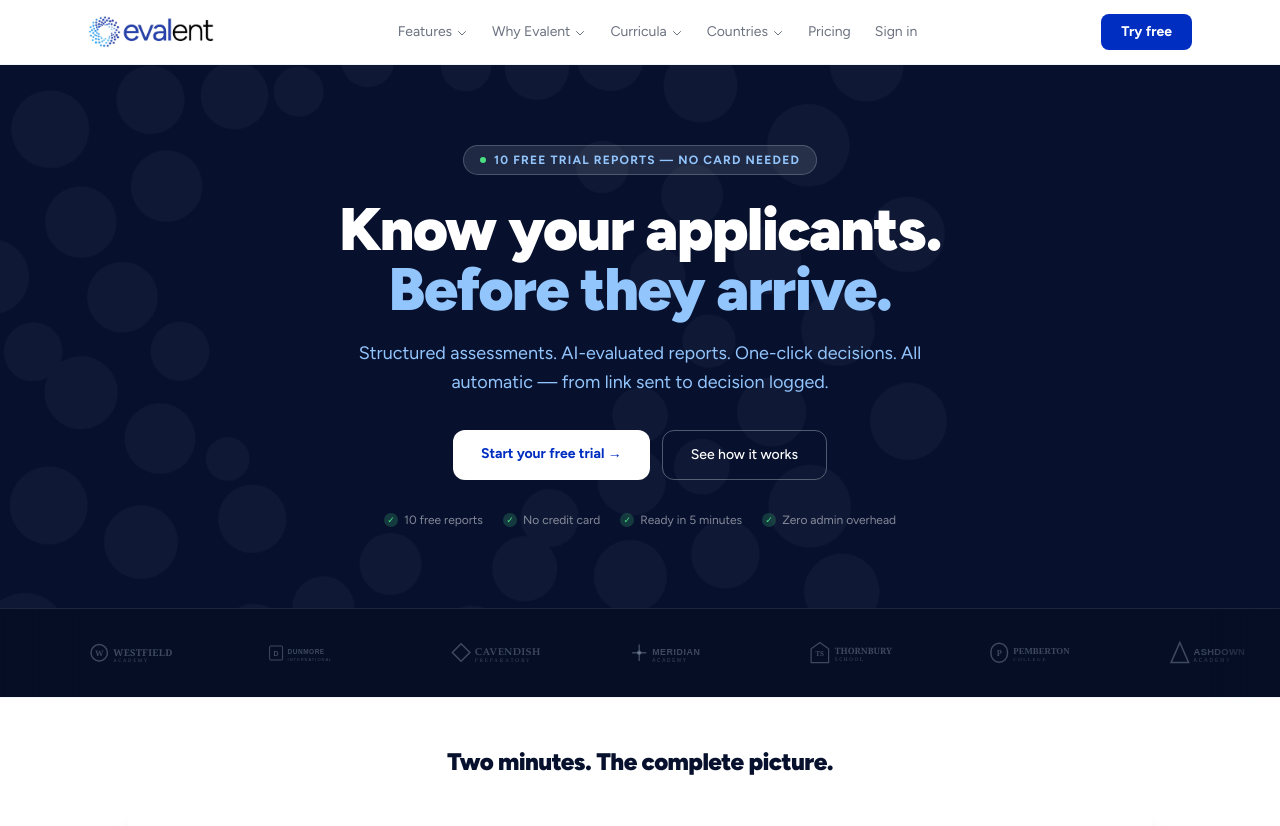
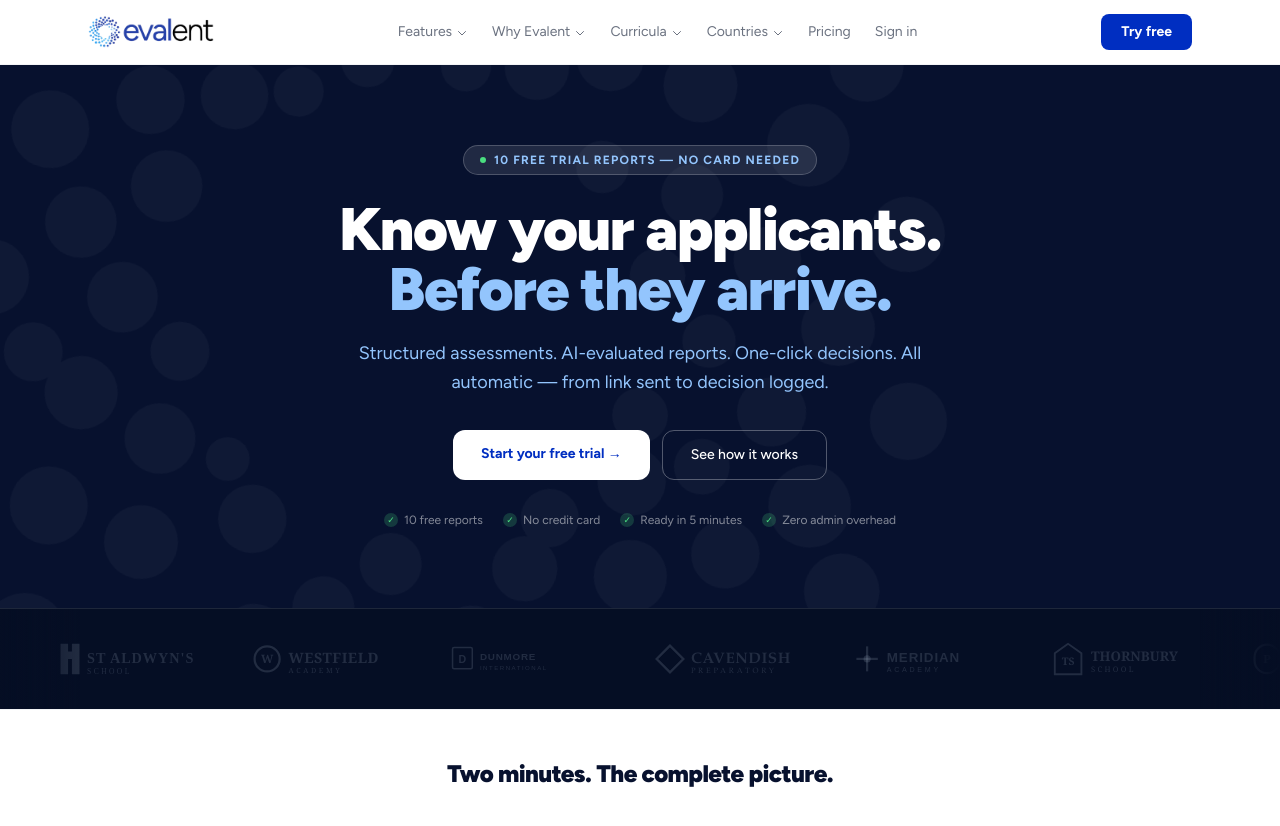
Before and after one commit to wigsbury-ui/evalent-marketing, a Next.js app: page / in a window 1280 px wide. Shown: the top 826 px of the page. Built offline with nearby package versions, Linux system fonts and the light colour scheme; grey boxes are pictures that could not be loaded.

Commit message:
fix: logo slider — slower 120s, opacity 0.2, bigger logos, tighter margins

```diff
--- a/src/components/LogoSlider.tsx
+++ b/src/components/LogoSlider.tsx
@@ -48,7 +48,7 @@ export default function LogoSlider() {
           display: flex;
           align-items: center;
           gap: 0;
-          animation: slide-logos 60s linear infinite;
+          animation: slide-logos 120s linear infinite;
           width: max-content;
         }
         .logo-track:hover {
@@ -64,8 +64,8 @@ export default function LogoSlider() {
         {items.map((logo, i) => (
           <div
             key={i}
-            className="flex-shrink-0 flex items-center justify-center px-10"
-            style={{ color: 'rgba(148,163,184,0.4)', height: '40px', minWidth: '180px' }}
+            className="flex-shrink-0 flex items-center justify-center px-6"
+            style={{ color: 'rgba(148,163,184,0.2)', height: '52px', minWidth: '200px' }}
             title={logo.name}
             dangerouslySetInnerHTML={{ __html: logo.svg }}
           />
```
